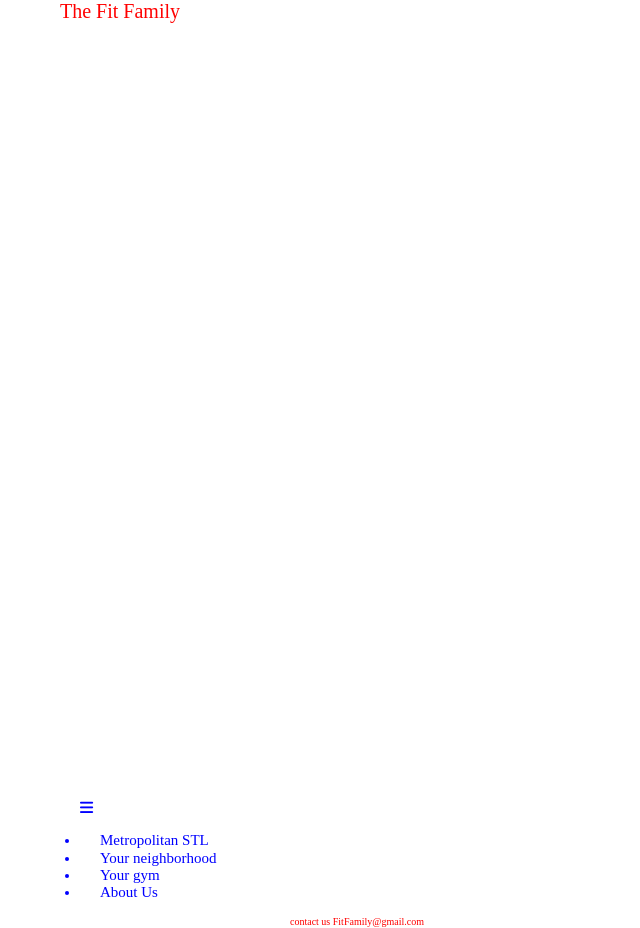
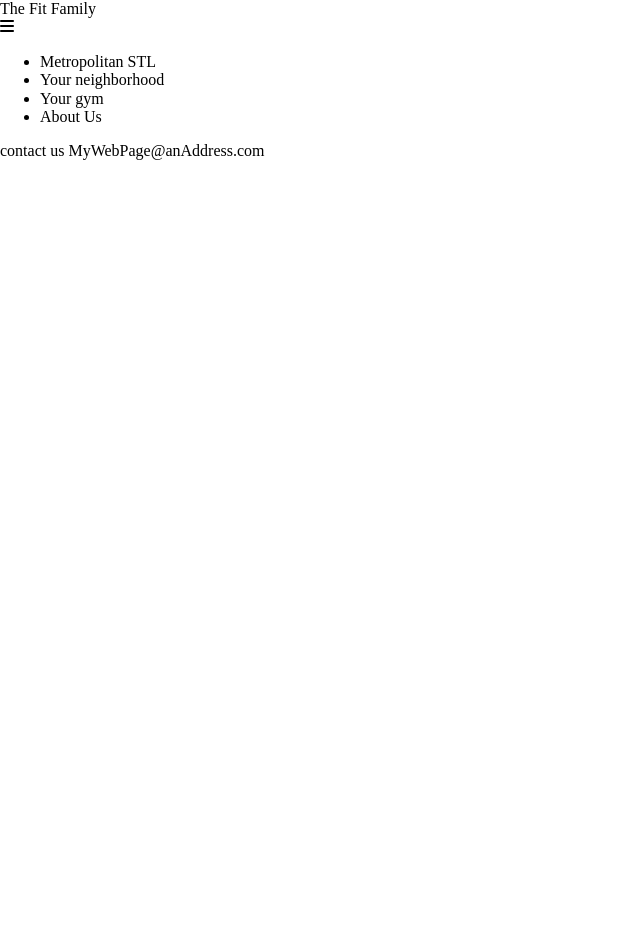
Before and after one commit to jrodrz/Homework, a website: page week1/l0.html in a window 1280 px wide. Shown: the whole page, without its empty margins (0-640 px from the left). After the commit the page ends 800 px from the top, so only its background shows below. Drawn offline with nearby package versions, Linux system fonts and the light colour scheme.

Commit message:
homework up to class on 5/3/23

```diff
--- a/week1/l0.html
+++ b/week1/l0.html
@@ -5,7 +5,9 @@
   <meta http-equiv="X-UA-Compatible" content="IE=edge">
   <meta name="viewport" content="width=device-width, initial-scale=1.0">
   <title>Document</title>
-  <link rel="stylesheet" href="style.css"/>
+  <link rel="preconnect" href="https://fonts.googleapis.com">
+  <link rel="preconnect" href="https://fonts.gstatic.com" crossorigin>
+  <link href="https://fonts.googleapis.com/css2?family=IBM+Plex+Sans:wght@700&display=swap" rel="stylesheet">
   <link
   rel="stylesheet"
   href="https://cdnjs.cloudflare.com/ajax/libs/normalize/8.0.1/normalize.min.css"
@@ -28,6 +30,6 @@
   </ul>
 </nav>
 
-<footer>contact us FitFamily@gmail.com</footer>
+<footer>contact us MyWebPage@anAddress.com</footer>
 
 </html>
--- a/week1/style.css
+++ b/week1/style.css
@@ -2,17 +2,16 @@
 header {
   color: red;
   font-size: 20px;
-  font-family: Roboto Regular 400;
-  background-image:doggy banner.png;
+  font-family: 'IBM Plex Sans', sans-serif;
+  /* background-image:doggy banner.png;
   background-size: cover;
   height: 100vh;
-  align-items: center;
+  align-items: center; */
 }
 
 nav {
   color: blue;
   font-size: 15px;
-  font-family: Roboto thin 100 Italic;
   flex-direction: column;
   justify-content: flex-start;
 }
@@ -20,7 +19,6 @@ nav {
 footer {
   color: red;
   font-size: 10px;
-  font-family: Roboto thin 100;
   padding-left: 250px;
   flex-direction:row;
   flex-flow: flex-end;
@@ -29,14 +27,12 @@ footer {
 p {
   color:black;
   font-size: 30px;
-  font-family: Roboto Regular 400 Italics;
 }
 
 h3 {
   color:blue;
   font-size: 20px;
-  font-family: Roboto thin 300;
-  padding-left: 200px;
+  padding-left: 2font-family: 'Open Sans', sans-serif;00px;
 }
 
 * {
```
Also changed, not shown: week1/l1.html (+1 -1 lines), week1/l2.html (+1 -1 lines), week1/l3.html (+1 -1 lines), week1/missionPage.html (+5 -1 lines), week1/doggyBanner.png (renamed from week1/doggy banner.png).
